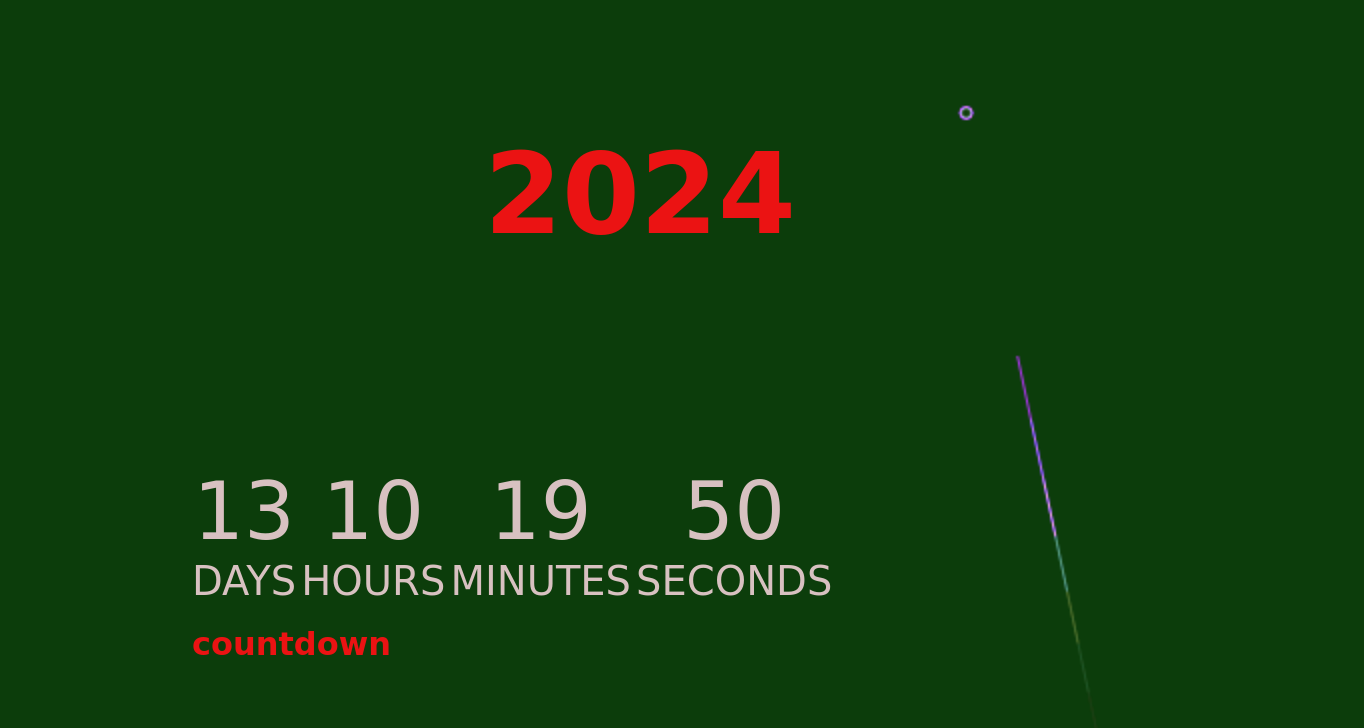
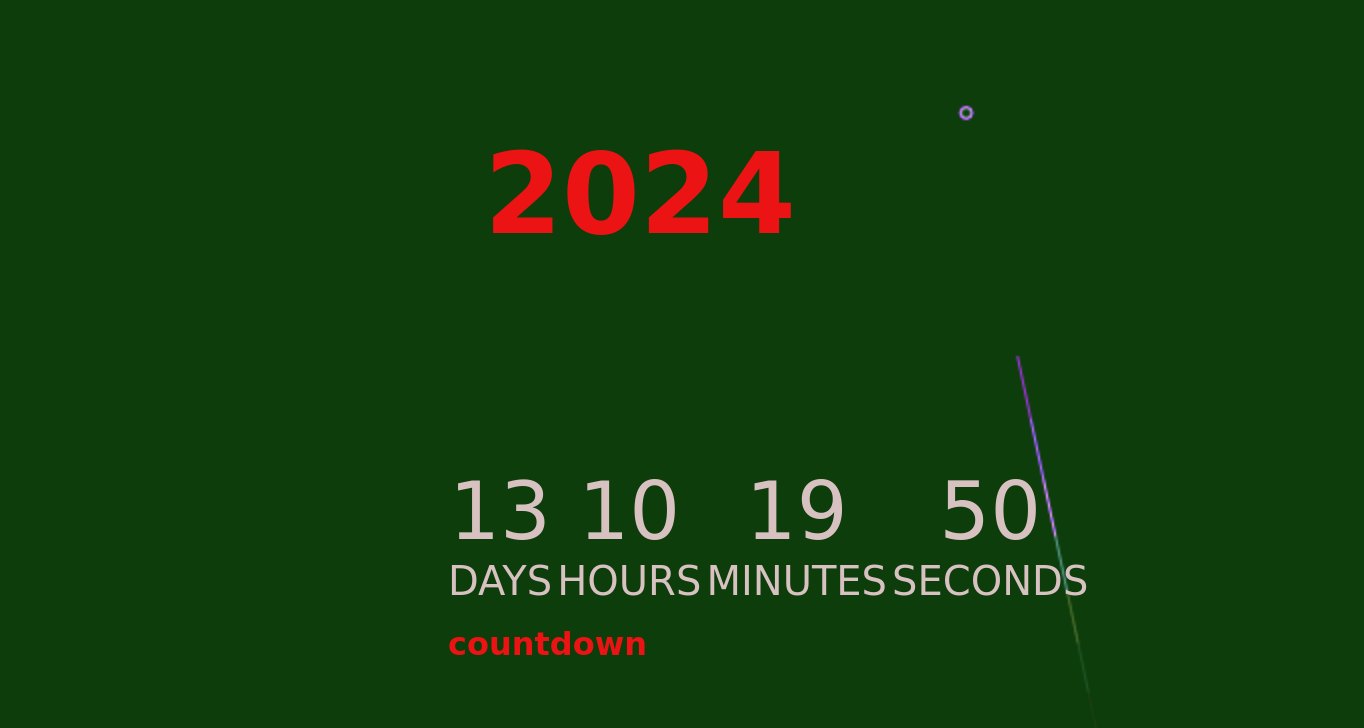
Before and after one commit to Pet12wise/countdown, a plain HTML site: page index.html in a window 1280 px wide. Shown: the whole page, 1364 px wide, since content can reach past the window. Drawn offline with Linux system fonts and the light colour scheme; a web font is replaced by a local one.

Commit message:
Update style.css

```diff
--- a/style.css
+++ b/style.css
@@ -30,7 +30,7 @@ canvas {
 	z-index: 1;
 	position: absolute;
 	top: 80%;
-	left: 50%;
+	left: 70%;
 	transform: translate(-50%, -70%);
 	text-align: justify;
 	width: 70%;
```
